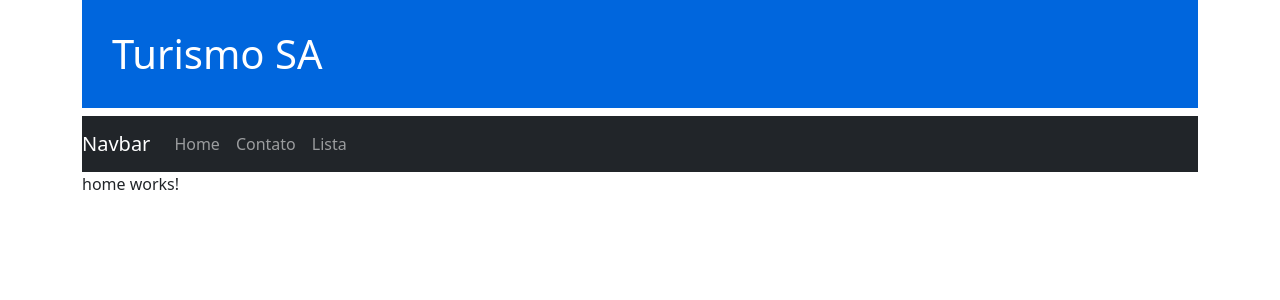
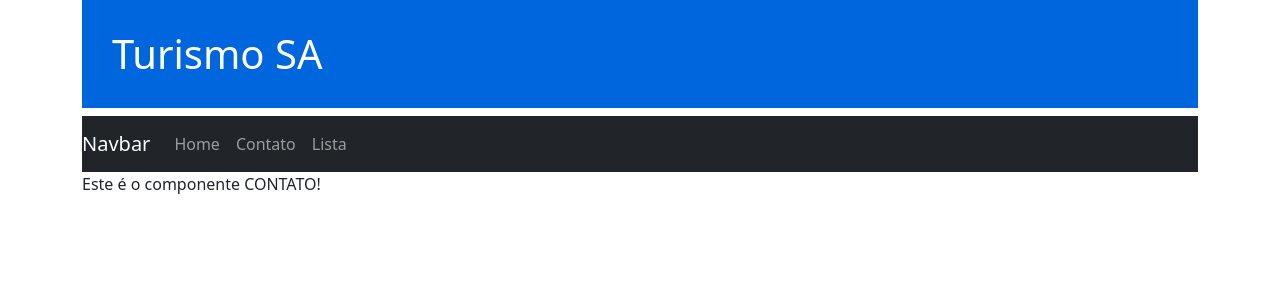
Before and after one commit to valmirdeveloper/aula-angular, an Angular app: page /contato in a window 1280 px wide. Before the commit this address led to /. Shown: the top 300 px of the page. Built offline with nearby package versions, Linux system fonts and the light colour scheme.

Commit message:
implementação das rotas

```diff
--- a/src/app/app-routing.module.ts
+++ b/src/app/app-routing.module.ts
@@ -1,7 +1,15 @@
 import { NgModule } from '@angular/core';
 import { RouterModule, Routes } from '@angular/router';
+import { ContatoComponent } from './pagina/contato/contato.component';
+import { HomeComponent } from './pagina/home/home.component';
+import { ListaComponent } from './pagina/lista/lista.component';
 
-const routes: Routes = [];
+const routes: Routes = [
+  {path:'', component: HomeComponent, pathMatch: 'full'},
+  { path: 'home', component: HomeComponent},
+  { path: 'lista', component: ListaComponent},
+  { path: 'contato', component: ContatoComponent}
+];
 
 @NgModule({
   imports: [RouterModule.forRoot(routes)],
--- a/src/app/app.component.html
+++ b/src/app/app.component.html
@@ -6,6 +6,6 @@
    <app-menu></app-menu>
 </nav>
 <section>
-    <app-home></app-home>
+    <router-outlet></router-outlet>
 </section>
 </div>
--- a/src/app/pagina/contato/contato.component.html
+++ b/src/app/pagina/contato/contato.component.html
@@ -1 +1 @@
-<p>contato works!</p>
+<p>Este é o componente CONTATO!</p>
--- a/src/app/pagina/home/home.component.html
+++ b/src/app/pagina/home/home.component.html
@@ -1 +1 @@
-<p>home works!</p>
+<p>Este é o componente HOME!</p>
--- a/src/app/pagina/lista/lista.component.html
+++ b/src/app/pagina/lista/lista.component.html
@@ -1 +1 @@
-<p>lista works!</p>
+<p>Este é o componente LISTA!</p>
--- a/src/app/pagina/menu/menu.component.html
+++ b/src/app/pagina/menu/menu.component.html
@@ -5,13 +5,13 @@
     <div class="collapse navbar-collapse" id="navbarSupportedContent">
       <ul class="navbar-nav mr-auto">
         <li class="nav-item">
-          <a class="nav-link" href="#">Home</a>
+          <a class="nav-link" routerLink="/home">Home</a>
         </li>
         <li class="nav-item">
-          <a class="nav-link" href="#">Contato</a>
+          <a class="nav-link" routerLink="/contato">Contato</a>
         </li>
         <li class="nav-item">
-          <a class="nav-link" href="#">Lista</a>
+          <a class="nav-link" routerLink="/lista">Lista</a>
         </li>
       </ul>
 
```
